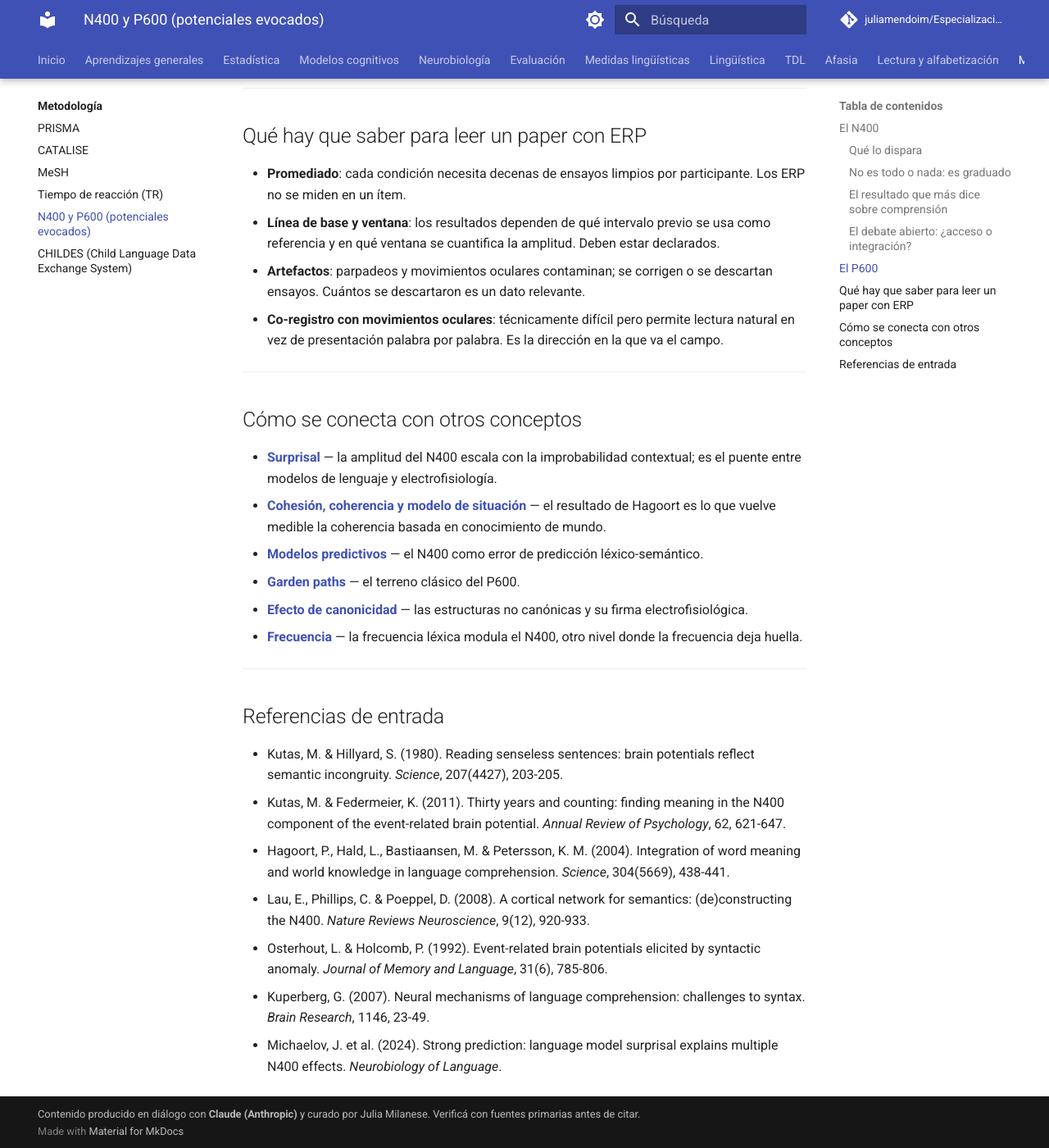
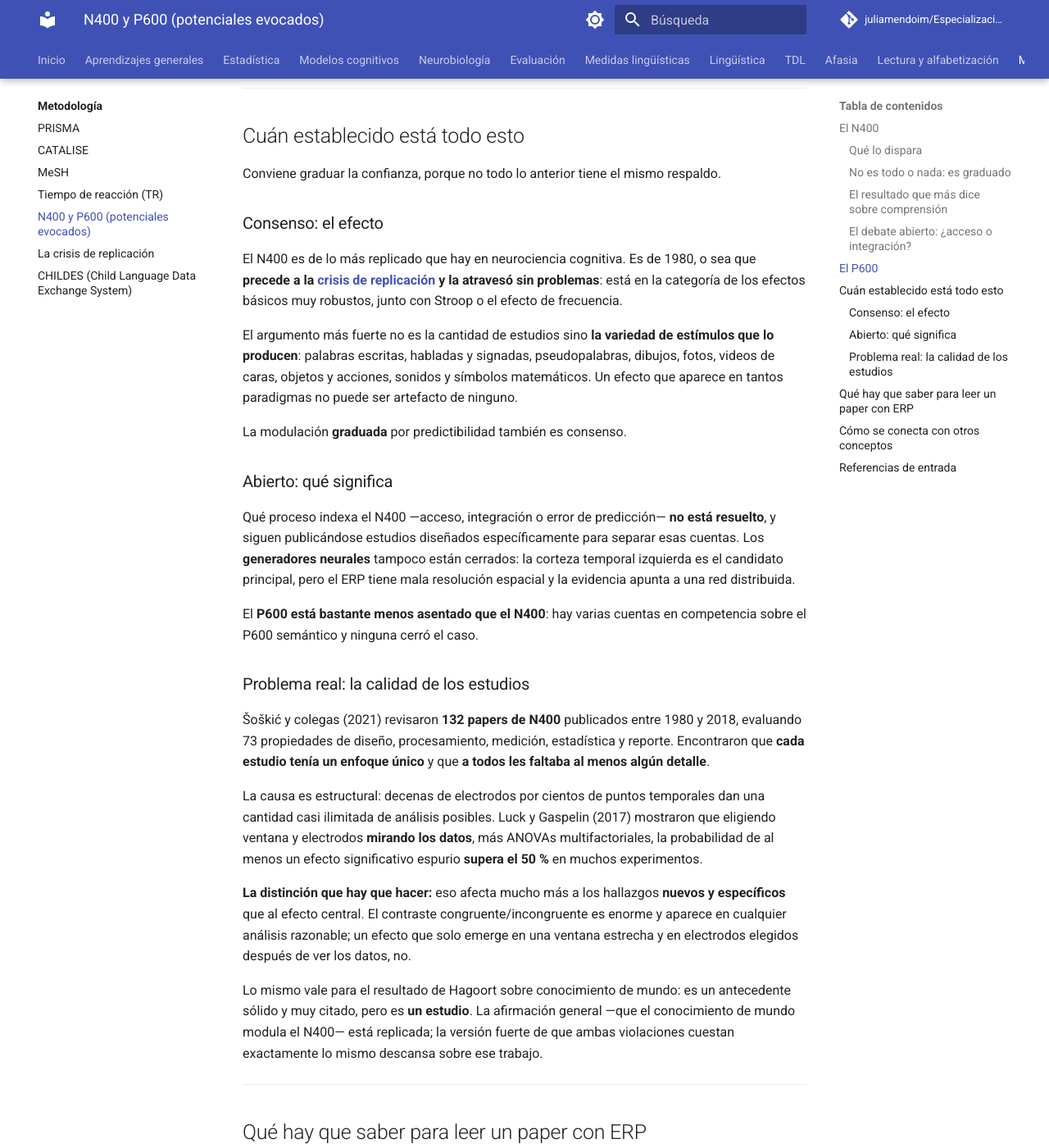
Before and after one commit to juliamendoim/Especializacion-Neurociencias-Page, an MkDocs documentation site: the page built from docs/metodologia/n400-p600-potenciales.md, in a window 1280 px wide and 1400 px high, scrolled down 2754 px. Shown: the whole window at 82% size. Built offline with MkDocs 1.6.1 and Material for MkDocs 9.7.7, drawn with Linux system fonts in a browser that asks for light colours; comment, search, counter and statistics services are not loaded; some of the changed text lies outside the part shown.

Commit message:
Agregar entrada sobre la crisis de replicación y calibrar la de N400
Nueva entrada en Metodología: la crisis de replicación.

- El dato que le puso número al problema (Open Science Collaboration 2015):
  97 % de los estudios originales daba significativo, 36 % de las
  replicaciones, y tamaños de efecto a la mitad.
- Las causas, ninguna de las cuales requiere mala fe: grados de libertad
  del investigador y el jardín de senderos que se bifurcan, sesgo de
  publicación, HARKing, potencia baja y el efecto del ganador.
- Qué se cayó y qué aguantó, con el rasgo común de lo que se cayó: entre
  sujetos, una medición por persona, muestras chicas.
- Por qué la psicolingüística resistió mejor — diseños intrasujeto con
  decenas o cientos de ensayos por persona, no virtud moral.
- Qué cambió en la práctica y una checklist para leer papers, más la
  advertencia contra el extremo opuesto: graduar la confianza por
  evidencia, no concluir que nada es confiable.

Ampliación de la entrada de N400 con una sección sobre cuán establecido
está cada cosa, en tres niveles: consenso sobre el efecto, debate abierto
sobre qué indexa y sobre los generadores neurales, y el problema real de
calidad metodológica (Šoškić et al. revisaron 132 papers y encontraron que
cada uno tenía un enfoque único y a todos les faltaban detalles). Incluye
la aclaración de que el resultado de Hagoort es un solo estudio, sólido
como antecedente pero no un hecho del que partir sin discusión.

Co-Authored-By: Claude Opus 5 (1M context) <noreply@anthropic.com>
Claude-Session: https://claude.ai/code/session_01LoGRffn8RGXmT7wZyRArH3

```diff
--- a/docs/metodologia/n400-p600-potenciales.md
+++ b/docs/metodologia/n400-p600-potenciales.md
@@ -72,6 +72,36 @@ La moraleja metodológica: **los componentes ERP no son módulos.** Son patrones
 
 ---
 
+## Cuán establecido está todo esto
+
+Conviene graduar la confianza, porque no todo lo anterior tiene el mismo respaldo.
+
+### Consenso: el efecto
+
+El N400 es de lo más replicado que hay en neurociencia cognitiva. Es de 1980, o sea que **precede a la [crisis de replicación](crisis-replicacion.md) y la atravesó sin problemas**: está en la categoría de los efectos básicos muy robustos, junto con Stroop o el efecto de frecuencia.
+
+El argumento más fuerte no es la cantidad de estudios sino **la variedad de estímulos que lo producen**: palabras escritas, habladas y signadas, pseudopalabras, dibujos, fotos, videos de caras, objetos y acciones, sonidos y símbolos matemáticos. Un efecto que aparece en tantos paradigmas no puede ser artefacto de ninguno.
+
+La modulación **graduada** por predictibilidad también es consenso.
+
+### Abierto: qué significa
+
+Qué proceso indexa el N400 —acceso, integración o error de predicción— **no está resuelto**, y siguen publicándose estudios diseñados específicamente para separar esas cuentas. Los **generadores neurales** tampoco están cerrados: la corteza temporal izquierda es el candidato principal, pero el ERP tiene mala resolución espacial y la evidencia apunta a una red distribuida.
+
+El **P600 está bastante menos asentado que el N400**: hay varias cuentas en competencia sobre el P600 semántico y ninguna cerró el caso.
+
+### Problema real: la calidad de los estudios
+
+Šoškić y colegas (2021) revisaron **132 papers de N400** publicados entre 1980 y 2018, evaluando 73 propiedades de diseño, procesamiento, medición, estadística y reporte. Encontraron que **cada estudio tenía un enfoque único** y que **a todos les faltaba al menos algún detalle**.
+
+La causa es estructural: decenas de electrodos por cientos de puntos temporales dan una cantidad casi ilimitada de análisis posibles. Luck y Gaspelin (2017) mostraron que eligiendo ventana y electrodos **mirando los datos**, más ANOVAs multifactoriales, la probabilidad de al menos un efecto significativo espurio **supera el 50 %** en muchos experimentos.
+
+**La distinción que hay que hacer:** eso afecta mucho más a los hallazgos **nuevos y específicos** que al efecto central. El contraste congruente/incongruente es enorme y aparece en cualquier análisis razonable; un efecto que solo emerge en una ventana estrecha y en electrodos elegidos después de ver los datos, no.
+
+Lo mismo vale para el resultado de Hagoort sobre conocimiento de mundo: es un antecedente sólido y muy citado, pero es **un estudio**. La afirmación general —que el conocimiento de mundo modula el N400— está replicada; la versión fuerte de que ambas violaciones cuestan exactamente lo mismo descansa sobre ese trabajo.
+
+---
+
 ## Qué hay que saber para leer un paper con ERP
 
 - **Promediado**: cada condición necesita decenas de ensayos limpios por participante. Los ERP no se miden en un ítem.
@@ -89,6 +119,7 @@ La moraleja metodológica: **los componentes ERP no son módulos.** Son patrones
 - **[Garden paths](../modelos-cognitivos/garden-paths.md)** — el terreno clásico del P600.
 - **[Efecto de canonicidad](../modelos-cognitivos/efecto-canonicidad.md)** — las estructuras no canónicas y su firma electrofisiológica.
 - **[Frecuencia](../modelos-cognitivos/frecuencia.md)** — la frecuencia léxica modula el N400, otro nivel donde la frecuencia deja huella.
+- **[La crisis de replicación](crisis-replicacion.md)** — por qué el efecto central es sólido pero conviene mirar con lupa los hallazgos específicos.
 
 ---
 
@@ -100,4 +131,6 @@ La moraleja metodológica: **los componentes ERP no son módulos.** Son patrones
 - Lau, E., Phillips, C. & Poeppel, D. (2008). A cortical network for semantics: (de)constructing the N400. *Nature Reviews Neuroscience*, 9(12), 920-933.
 - Osterhout, L. & Holcomb, P. (1992). Event-related brain potentials elicited by syntactic anomaly. *Journal of Memory and Language*, 31(6), 785-806.
 - Kuperberg, G. (2007). Neural mechanisms of language comprehension: challenges to syntax. *Brain Research*, 1146, 23-49.
+- Šoškić, A., Jovanović, V., Styles, S., Kappenman, E. & Ković, V. (2021). How to do better N400 studies: reproducibility, consistency and adherence to research standards in the existing literature. *Neuropsychology Review*, 32, 577-600.
+- Luck, S. & Gaspelin, N. (2017). How to get statistically significant effects in any ERP experiment (and why you shouldn't). *Psychophysiology*, 54(1), 146-157.
 - Michaelov, J. et al. (2024). Strong prediction: language model surprisal explains multiple N400 effects. *Neurobiology of Language*.
--- a/mkdocs.yml
+++ b/mkdocs.yml
@@ -152,4 +152,5 @@ nav:
     - MeSH: metodologia/mesh.md
     - Tiempo de reacción (TR): metodologia/tiempo-reaccion.md
     - N400 y P600 (potenciales evocados): metodologia/n400-p600-potenciales.md
+    - La crisis de replicación: metodologia/crisis-replicacion.md
     - CHILDES (Child Language Data Exchange System): metodologia/childes.md
```
Also changed, not shown: docs/metodologia/crisis-replicacion.md (added, +120 -0 lines), docs/metodologia/index.md (+2 -0 lines).
